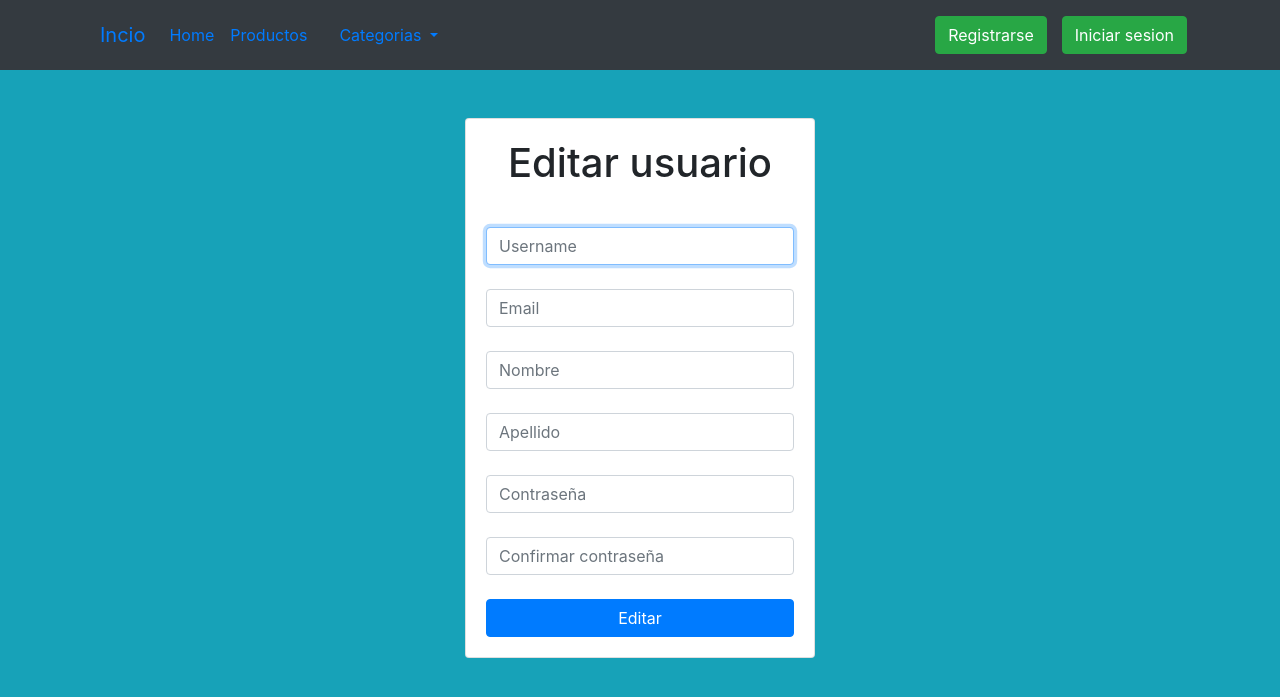
After one commit to Ignacio630/ProyectoFinalPython, a Django app: template templates/users/user_edit.html in a window 1280 px wide. The commit adds this page. Shown: the top 697 px of the page. Run offline with Django 4.2, Linux system fonts and the light colour scheme; the template is opened without the code that fills it, so the values that code supplies are empty; some libraries are stand-ins or nearby versions.

Commit message:
Edit profile, profile

```diff
--- a/templates/layouts/home_page.html
+++ b/templates/layouts/home_page.html
@@ -43,20 +43,20 @@
                     {% if user.is_authenticated %}
                     <li class="nav-item">
 
-                        <a href="#"><svg xmlns="http://www.w3.org/2000/svg" width="40" height="30" fill="currentColor"
+                        <a href="{% url 'user_profile' %}"><svg xmlns="http://www.w3.org/2000/svg" width="40" height="30" fill="currentColor"
                                 class="bi bi-person-circle" viewBox="0 0 16 16">
                                 <path d="M11 6a3 3 0 1 1-6 0 3 3 0 0 1 6 0z" />
                                 <path fill-rule="evenodd"
                                     d="M0 8a8 8 0 1 1 16 0A8 8 0 0 1 0 8zm8-7a7 7 0 0 0-5.468 11.37C3.242 11.226 4.805 10 8 10s4.757 1.225 5.468 2.37A7 7 0 0 0 8 1z" />
                             </svg></a>
-                        <a class="btn btn-danger" href="{% url 'logout' %}" role="button">Cerrar Sesion</a>
+                        <a class="btn btn-danger" href="{% url 'logout_user' %}" role="button">Cerrar Sesion</a>
                     </li>
                     {% else %}
                     <li class="nav-item col">
-                        <a class="btn btn-success" href="{% url 'register' %}" role="button">Registrarse</a>
+                        <a class="btn btn-success" href="{% url 'register_form' %}" role="button">Registrarse</a>
                     </li>
                     <li class="nav-item ">
-                        <a class="btn btn-success" href="{% url 'login' %}" role="button">Iniciar sesion</a>
+                        <a class="btn btn-success" href="{% url 'login_form' %}" role="button">Iniciar sesion</a>
                     </li>
                     {% endif %}
                 </ul>
@@ -75,6 +75,17 @@
                 asperiores eveniet?</p>
         </section>
     </main>
+    <!-- {% for product in products%}
+    <a href="{% url 'product_detail' product.id %}">
+        <div class="card" style="width: 18rem;">
+            <img src="{{product.image.url}}" class="card-img-top" alt="...">
+            <div class="card-body">
+                <h5 class="card-title">{{product.name}}</h5>
+                <p class="card-text">{{product.description}}</p>
+            </div>
+        </div>
+    </a>
+    {% endfor %}-->
     {% else %}
     <main class="container py-5">
         <section class="card card-body">
@@ -85,6 +96,7 @@
                 quisquam debitis atque minus, numquam optio alias nulla, ea voluptatem laborum. Reprehenderit rerum
                 asperiores eveniet?</p>
         </section>
+
     </main>
     {% endif %}
 
--- /dev/null
+++ b/templates/users/user_edit.html
@@ -0,0 +1,41 @@
+{% extends 'layouts/home_page.html'%}
+
+{% block title%}
+    Editar perfil
+{% endblock %}
+
+{% block content%}
+<main class="container">
+    <div class="row">
+        <div class="col-md-4 offset-md-4 mt-5">
+            <form method="POST" class="card card-body">
+                <h1 class="text-center mb-4">Editar usuario</h1>
+                <p class="text-danger">{{error}}</p>
+                {% csrf_token %}
+                <div class="mb-4">
+                    <input type="text" name="username" id="username" placeholder="Username" class="form-control" required autofocus>
+                </div>
+
+                <div class="mb-4">
+                    <input type="email" name="email" id="email" placeholder="Email" class="form-control" required>
+                </div>
+
+                <div class="mb-4">
+                    <input type="text" name="first_name" id="first_name" placeholder="Nombre" class="form-control" required>
+                </div>
+                <div class="mb-4">
+                    <input type="text" name="last_name" id="last_name" placeholder="Apellido" class="form-control" required>
+                </div>
+                <div class="mb-4">
+                    <input type="password" name="password1" id="password1" placeholder="Contraseña" class="form-control" required>
+                </div>
+
+                <div class="mb-4">
+                    <input type="password" name="password2" id="password2" placeholder="Confirmar contraseña" class="form-control" required>
+                </div>
+                <button class="btn btn-primary">Editar</button>
+            </form>
+        </div>
+    </div>
+</main>
+{% endblock %}
```
Also changed, not shown: main/urls.py (+6 -4 lines), main/views.py (+59 -2 lines), templates/users/register.html (+11 -0 lines), templates/users/user_profile.html (added, +35 -0 lines), users/views.py (deleted, +0 -48 lines), db.sqlite3.
